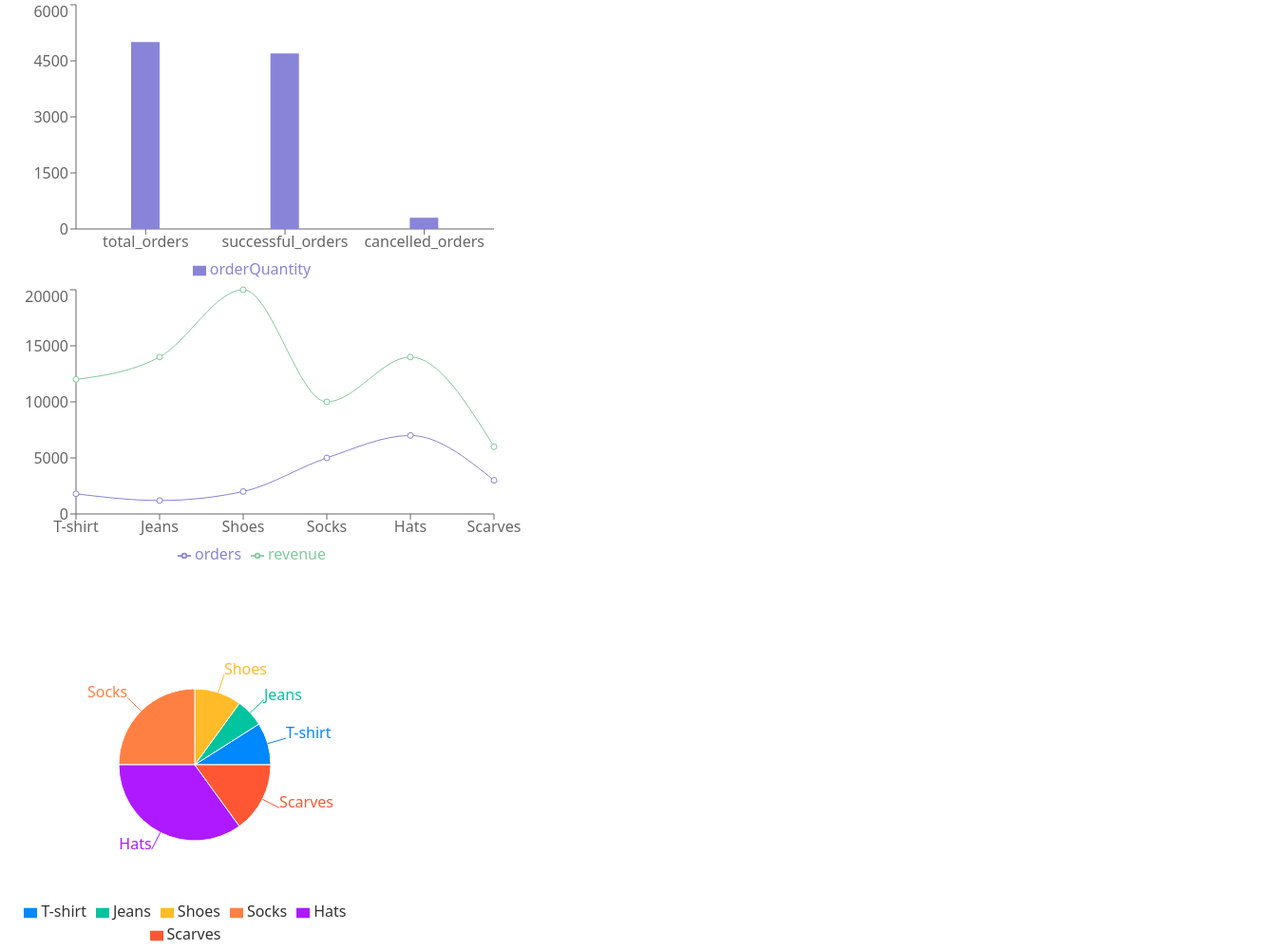
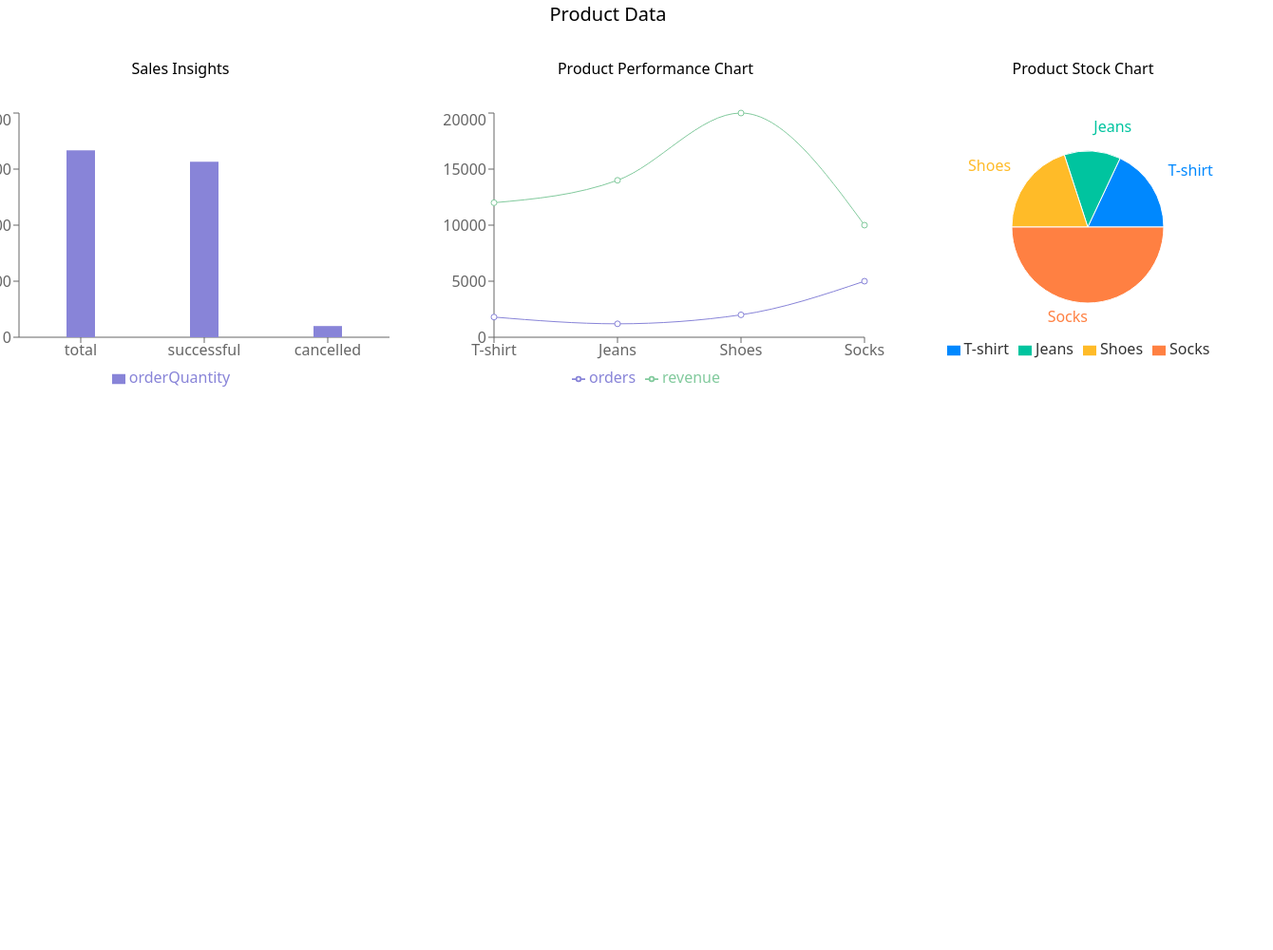
Before and after one commit to chodankarac/assignment-dil_foods, a Next.js app: page / in a window 1280 px wide. Shown: the whole page at 95% size, 1340 px wide, since content can reach past the window. After the commit the page ends 800 px from the top, so only its background shows below. Built offline with nearby package versions, Linux system fonts and the light colour scheme.

Commit message:
css added;implemnts issue #4

```diff
--- a/componenets/organisms/ProductPerformanceChart/index.tsx
+++ b/componenets/organisms/ProductPerformanceChart/index.tsx
@@ -1,12 +1,14 @@
 import { useAppSelector } from "@/redux/hooks";
 import { RootState } from "@/redux/store";
 import React from "react";
-import { Legend, Line, LineChart, ResponsiveContainer, Tooltip, XAxis, YAxis } from "recharts";
+import { Legend, Line, LineChart, Tooltip, XAxis, YAxis } from "recharts";
 
 const ProductPerformanceChart = () => {
   const data = useAppSelector((state: RootState) => state.ecomData.performanceData);
   return (
-    <LineChart width={550} height={300} data={data} margin={{ top: 5, right: 30, left: 20, bottom: 5 }}>
+    <div>
+      <h1 style={{ display: "flex", justifyContent: "center", padding: "30px" }}>Product Performance Chart</h1>
+      <LineChart width={500} height={300} data={data} margin={{ top: 5, right: 30, left: 20, bottom: 5 }}>
         <XAxis dataKey="product" />
         <YAxis />
         <Tooltip />
@@ -14,6 +16,7 @@ const ProductPerformanceChart = () => {
         <Line type="monotone" dataKey="orders" stroke="#8884d8" />
         <Line type="monotone" dataKey="revenue" stroke="#82ca9d" />
       </LineChart>
+    </div>
   );
 };
 
--- a/componenets/organisms/ProductStockChart/index.tsx
+++ b/componenets/organisms/ProductStockChart/index.tsx
@@ -9,11 +9,14 @@ const ProductStock = () => {
   const productNames = data.map((entry) => entry.product);
 
   return (
-    <PieChart width={400} height={400}>
+    <div>
+      <h1 style={{ display: "flex", justifyContent: "center", paddingTop: "30px" }}>Product Stock Chart</h1>
+      <PieChart width={400} height={300}>
         <Pie
           data={data}
           cx={200}
-        cy={200}
+          cy={150}
+          labelLine={false}
           label={({ product }) => product}
           outerRadius={80}
           fill="#8884d8"
@@ -26,6 +29,7 @@ const ProductStock = () => {
         <Tooltip formatter={(value, name, props) => [`${value} units`, props.payload.product]} />
         <Legend formatter={(value) => <span style={{ color: "#333" }}>{productNames[value]}</span>} />
       </PieChart>
+    </div>
   );
 };
 
--- a/componenets/organisms/SalesInsightsChart/index.tsx
+++ b/componenets/organisms/SalesInsightsChart/index.tsx
@@ -7,8 +7,9 @@ const SalesInsightsChart = () => {
   const data = useAppSelector((state: RootState) => state.ecomData.orderSaleData);
   return (
     <div>
+      <h1 style={{ display: "flex", justifyContent: "center", padding: "30px" }}>Sales Insights</h1>
       <BarChart
-        width={550}
+        width={500}
         height={300}
         data={data}
         barGap={5}
--- a/componenets/templates/HomePage.tsx
+++ b/componenets/templates/HomePage.tsx
@@ -25,7 +25,7 @@ const HomePage = () => {
     fetchData();
   }, [fetchData]);
   return (
-    <div>
+    <div style={{ display: "flex", justifyContent: "center" }}>
       <SalesInsightsChart />
       <ProductPerformanceChart />
       <ProductStock />
--- a/pages/index.tsx
+++ b/pages/index.tsx
@@ -4,5 +4,12 @@ import { Inter } from "next/font/google";
 const inter = Inter({ subsets: ["latin"] });
 
 export default function Home() {
-  return <HomePage />;
+  return (
+    <>
+      <h1 style={{ display: "flex", justifyContent: "center", alignItems: "center", fontSize: "20px" }}>
+        Product Data
+      </h1>
+      <HomePage />
+    </>
+  );
 }
--- a/public/ecom-data.json
+++ b/public/ecom-data.json
@@ -1,8 +1,8 @@
 {
   "sales_insights": {
-    "total_orders": 5000,
-    "successful_orders": 4700,
-    "cancelled_orders": 300
+    "total": 5000,
+    "successful": 4700,
+    "cancelled": 300
   },
   "product_performance": [
     {
@@ -24,24 +24,12 @@
       "product": "Socks",
       "orders": 5000,
       "revenue": 10000
-    },
-    {
-      "product": "Hats",
-      "orders": 7000,
-      "revenue": 14000
-    },
-    {
-      "product": "Scarves",
-      "orders": 3000,
-      "revenue": 6000
     }
   ],
   "product_stock": [
     { "product": "T-shirt", "stock": 1800 },
     { "product": "Jeans", "stock": 1200 },
     { "product": "Shoes", "stock": 2000 },
-    { "product": "Socks", "stock": 5000 },
-    { "product": "Hats", "stock": 7000 },
-    { "product": "Scarves", "stock": 3000 }
+    { "product": "Socks", "stock": 5000 }
   ]
 }
--- a/tailwind.config.ts
+++ b/tailwind.config.ts
@@ -10,8 +10,7 @@ const config: Config = {
     extend: {
       backgroundImage: {
         "gradient-radial": "radial-gradient(var(--tw-gradient-stops))",
-        "gradient-conic":
-          "conic-gradient(from 180deg at 50% 50%, var(--tw-gradient-stops))",
+        "gradient-conic": "conic-gradient(from 180deg at 50% 50%, var(--tw-gradient-stops))",
       },
     },
   },
```
Also changed, not shown: package.json (+4 -3 lines), 1 other file (tests, documents, lock files or other folders). Lines whose indentation alone changed are shown as unchanged.
